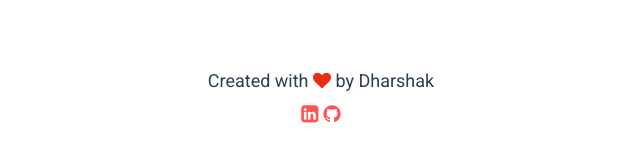
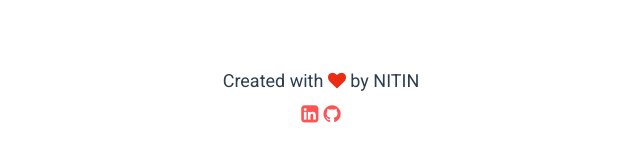
Before and after one commit to codebynitinsharma/Sorting-Visualizer, a plain HTML site: page index.html in a window 1280 px wide. Shown: the part 645-797 px from the top of the page, 319-959 px from the left. Drawn offline with Linux system fonts and the light colour scheme; files that its build step writes are made by us from their sources; files whose address does not match are found by name.

Commit message:
Update index.html

```diff
--- a/index.html
+++ b/index.html
@@ -66,7 +66,7 @@
     <div class="array"></div>
   </div>
   <footer class="footer">
-    <p>Created with <i class="fa fa-heart"></i> by Dharshak</p>
+    <p>Created with <i class="fa fa-heart"></i> by NITIN</p>
     <p>
       <a href="https://www.linkedin.com/in/dharshakch97/" target="_blank" class="link">
         <i class="fa fa-linkedin-square" aria-hidden="true"></i>
```
